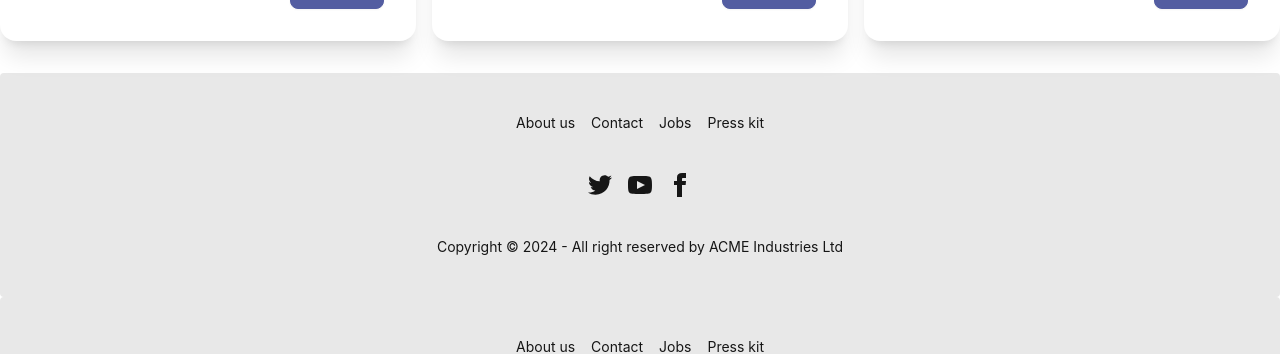
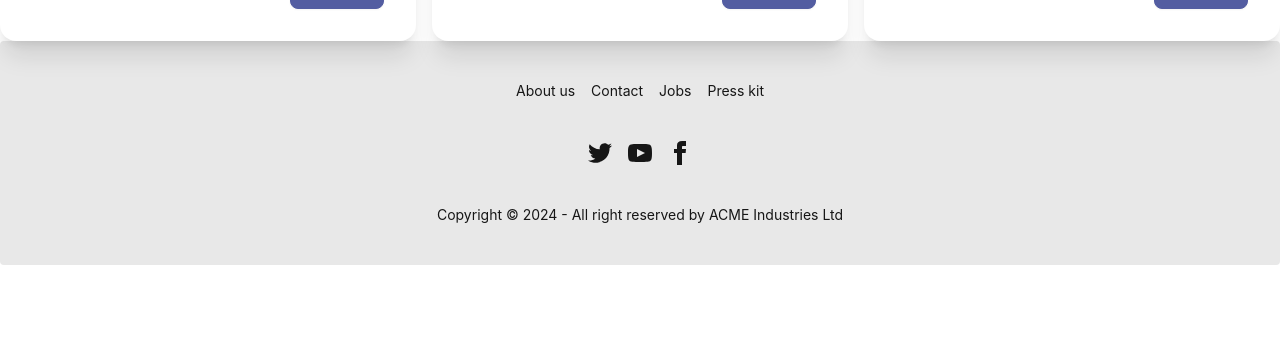
Before and after one commit to MetaStag/scholarsphere, a React (Create React App) app: page / in a window 1280 px wide. Shown: the part 1109-1463 px from the top of the page. After the commit the page ends 1374 px from the top, so only its background shows below. Built offline with nearby package versions, Linux system fonts and the light colour scheme; the HTML template or start-up script is replaced by a standard one.

Commit message:
changes in home

```diff
--- a/src/Components/Home.js
+++ b/src/Components/Home.js
@@ -111,59 +111,6 @@
           </div>
         </div>
       </div>
-
-      {/* Footer Section */}
-      <footer className="footer footer-center bg-base-200 text-base-content rounded p-10 mt-8">
-        <nav className="grid grid-flow-col gap-4">
-          <a className="link link-hover">About us</a>
-          <a className="link link-hover">Contact</a>
-          <a className="link link-hover">Jobs</a>
-          <a className="link link-hover">Press kit</a>
-        </nav>
-        <nav>
-          <div className="grid grid-flow-col gap-4">
-            <a>
-              <svg
-                xmlns="http://www.w3.org/2000/svg"
-                width="24"
-                height="24"
-                viewBox="0 0 24 24"
-                className="fill-current"
-              >
-                <path d="M24 4.557c-.883.392-1.832.656-2.828.775 1.017-.609 1.798-1.574 2.165-2.724-.951.564-2.005.974-3.127 1.195-.897-.957-2.178-1.555-3.594-1.555-3.179 0-5.515 2.966-4.797 6.045-4.091-.205-7.719-2.165-10.148-5.144-1.29 2.213-.669 5.108 1.523 6.574-.806-.026-1.566-.247-2.229-.616-.054 2.281 1.581 4.415 3.949 4.89-.693.188-1.452.232-2.224.084.626 1.956 2.444 3.379 4.6 3.419-2.07 1.623-4.678 2.348-7.29 2.04 2.179 1.397 4.768 2.212 7.548 2.212 9.142 0 14.307-7.721 13.995-14.646.962-.695 1.797-1.562 2.457-2.549z"></path>
-              </svg>
-            </a>
-            <a>
-              <svg
-                xmlns="http://www.w3.org/2000/svg"
-                width="24"
-                height="24"
-                viewBox="0 0 24 24"
-                className="fill-current"
-              >
-                <path d="M19.615 3.184c-3.604-.246-11.631-.245-15.23 0-3.897.266-4.356 2.62-4.385 8.816.029 6.185.484 8.549 4.385 8.816 3.6.245 11.626.246 15.23 0 3.897-.266 4.356-2.62 4.385-8.816-.029-6.185-.484-8.549-4.385-8.816zm-10.615 12.816v-8l8 3.993-8 4.007z"></path>
-              </svg>
-            </a>
-            <a>
-              <svg
-                xmlns="http://www.w3.org/2000/svg"
-                width="24"
-                height="24"
-                viewBox="0 0 24 24"
-                className="fill-current"
-              >
-                <path d="M9 8h-3v4h3v12h5v-12h3.642l.358-4h-4v-1.667c0-.955.192-1.333 1.115-1.333h2.885v-5h-3.808c-3.596 0-5.192 1.583-5.192 4.615v3.385z"></path>
-              </svg>
-            </a>
-          </div>
-        </nav>
-        <aside>
-          <p>
-            Copyright © {new Date().getFullYear()} - All right reserved by ACME
-            Industries Ltd
-          </p>
-        </aside>
-      </footer>
     </div>
   );
 }
```
